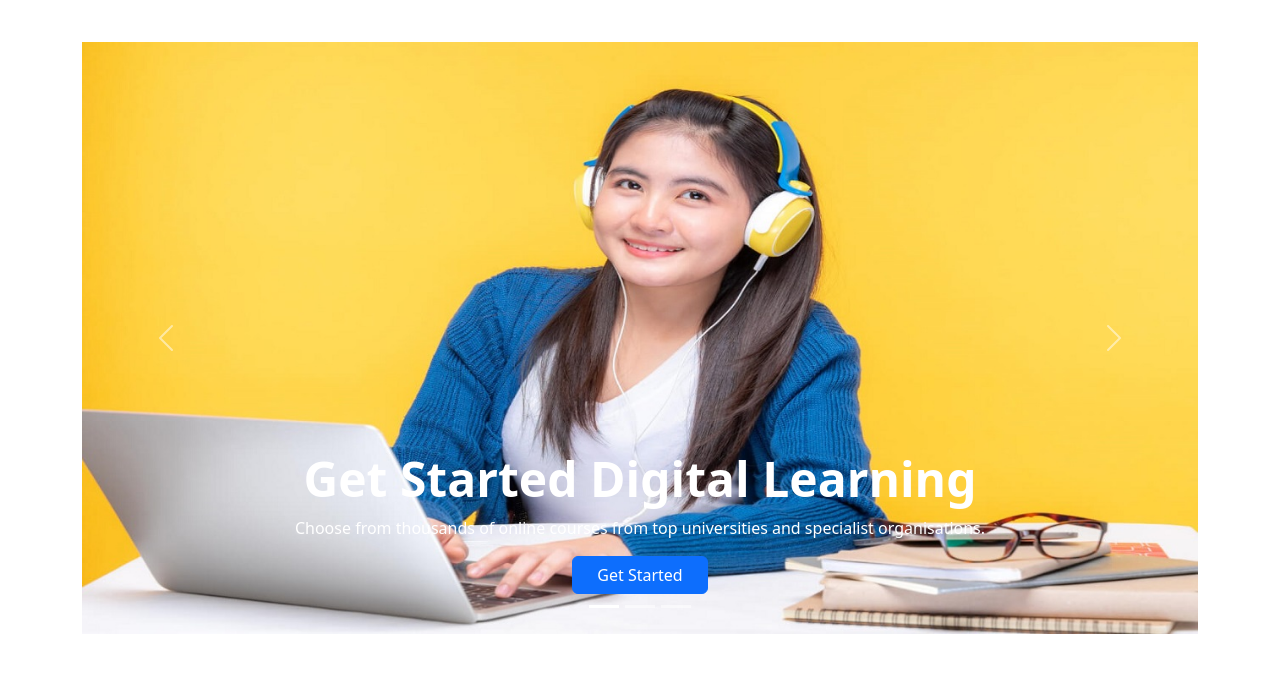
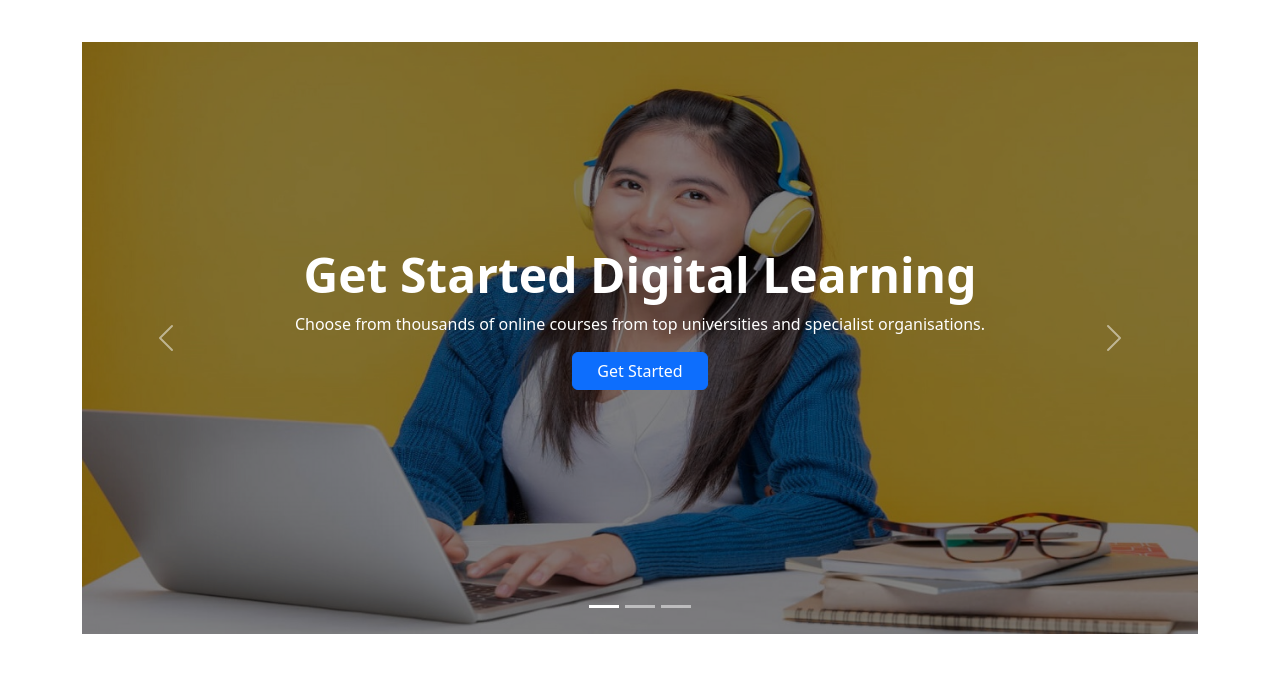
Before and after one commit to Ovijitnath/EdTech-Website, a plain HTML site: page index.html in a window 1280 px wide. Shown: the part 80-775 px from the top of the page. Drawn offline with nearby package versions, Linux system fonts and the light colour scheme.

Commit message:
Slider Section Solved

```diff
--- a/index.html
+++ b/index.html
@@ -10,6 +10,8 @@
     <link href="https://cdn.jsdelivr.net/npm/bootstrap@5.2.0/dist/css/bootstrap.min.css" rel="stylesheet"
         integrity="sha384-gH2yIJqKdNHPEq0n4Mqa/HGKIhSkIHeL5AyhkYV8i59U5AR6csBvApHHNl/vI1Bx" crossorigin="anonymous">
 
+    <!-- Custom CSS Link -->
+    <link rel="stylesheet" href="style.css">
 
 </head>
 
@@ -70,18 +72,22 @@
                 </div>
                 <div class="carousel-inner">
                     <div class="carousel-item active">
-                        <img src="images/cover/cover-3.jpg" class="d-block w-100" alt="...">
-                        <div class="carousel-caption d-block  d-sm-block d-md-block p-5 w-100 h-50">
+                        <img src="images/cover/cover-3.jpg" class="d-block w-100 brightness" alt="...">
+                        <div
+                            class="carousel-caption d-flex flex-column justify-content-center align-items-center h-100">
+
                             <h1 class="">Get Started Digital
                                 Learning</h1>
                             <p>Choose from thousands of online courses from top universities and specialist
                                 organisations.</p>
-                            <div class="btn btn-primary px-4 py-2.5">Get Started</div>
+                            <button class="btn btn-primary bg-custom-blues px-4 py-2.5">Get Started</button>
+                            <!-- </div> -->
                         </div>
                     </div>
                     <div class="carousel-item active">
-                        <img src="images/cover/cover-1.png" class="d-block w-100" alt="...">
-                        <div class="carousel-caption d-block d-sm-block d-md-block">
+                        <img src="images/cover/cover-1.png" class="d-block w-100 brightness" alt="...">
+                        <div
+                            class="carousel-caption d-flex flex-column justify-content-center align-items-center h-100">
                             <h1 class="display-5 fw-semibold">Get Started Digital
                                 Learning</h1>
                             <p>Choose from thousands of online courses from top universities and specialist
@@ -90,8 +96,9 @@
                         </div>
                     </div>
                     <div class="carousel-item active">
-                        <img src="images/cover/cover-2.jpg" class="d-block w-100" alt="...">
-                        <div class="carousel-caption d-block d-sm-block d-md-block">
+                        <img src="images/cover/cover-2.jpg" class="d-block w-100 brightness" alt="...">
+                        <div
+                            class="carousel-caption d-flex flex-column justify-content-center align-items-center h-100">
                             <h1 class="display-5 fw-semibold">Get Started Digital
                                 Learning</h1>
                             <p>Choose from thousands of online courses from top universities and specialist
@@ -226,14 +233,14 @@
         <!-- Ready To Join Section Starts -->
         <section>
             <div class="container p-5 d-flex  justify-content-between bg-info">
-                <div>
+                <div clas>
                     <h1>Ready to join?</h1>
                     <p>Our modern technology has enabled us to learn so much more and to be so much more effective,
                         right? <br> Want to be a part of this great community where learning is nothing but a fun?</p>
                     <p>Quickly Register now!</p>
                 </div>
                 <div>
-                    <h2 class="btn text-primary bg-light border rouded px-4 py-2">Register Now</h2>
+                    <h2 class="btn text-primary bg-light border rounded px-4 py-2">Register Now</h2>
                 </div>
             </div>
         </section>
--- /dev/null
+++ b/style.css
@@ -0,0 +1,8 @@
+/* .custom-blue {
+    background-color:
+        red
+} */
+
+.brightness {
+    filter: brightness(50%);
+}
```
